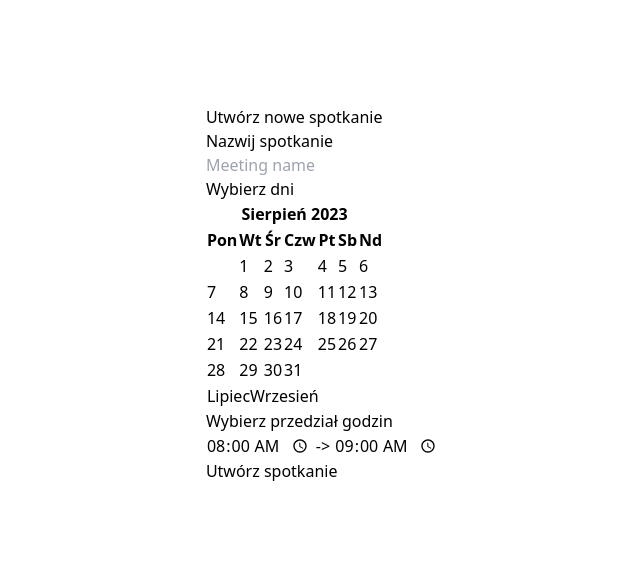
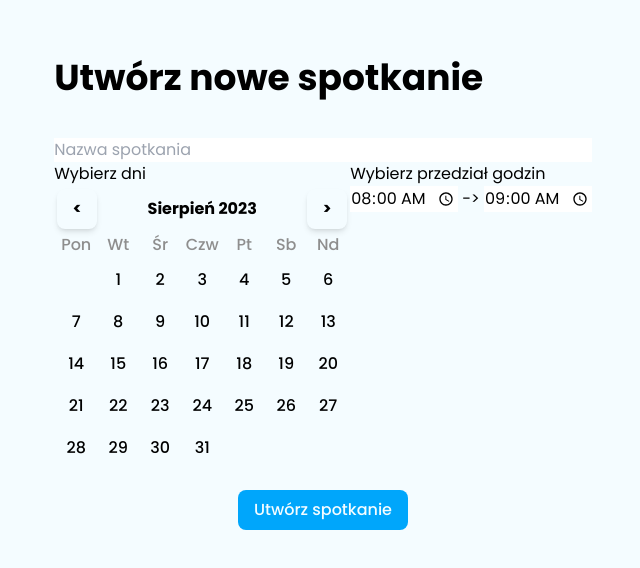
Before and after one commit to kkrukowski/meetifynow, a React (Vite) app in the folder client/: page /meet/new in a window 1280 px wide. Shown: the part 106-674 px from the top of the page, without its empty margins (317-957 px from the left). Built offline with nearby package versions, Linux system fonts and the light colour scheme.

Commit message:
Styling calendar

```diff
--- a/client/src/assets/css/answerMeeting.css
+++ b/client/src/assets/css/answerMeeting.css
@@ -6,10 +6,6 @@ td {
   cursor: pointer;
 }
 
-td.selected {
-  background-color: greenyellow;
-}
-
 td.answered {
   background-color: red;
 }
--- a/client/src/assets/css/createMeeting.css
+++ b/client/src/assets/css/createMeeting.css
@@ -6,7 +6,3 @@ td {
   cursor: pointer;
   user-select: none;
 }
-
-td.selected {
-  background-color: greenyellow;
-}
--- a/client/src/index.css
+++ b/client/src/index.css
@@ -1,3 +1,4 @@
+@import url("https://fonts.googleapis.com/css2?family=Poppins:wght@300;400;500;700&display=swap");
 @tailwind base;
 @tailwind components;
 @tailwind utilities;
@@ -8,4 +9,11 @@ body {
   display: flex;
   justify-content: center;
   align-items: center;
+  background-color: #f4fcff;
+  font-size: 16px;
+  font-family: "Poppins", sans-serif;
 }
+
+* {
+  box-sizing: border-box;
+}
--- a/client/src/routes/AnswerMeeting.tsx
+++ b/client/src/routes/AnswerMeeting.tsx
@@ -14,6 +14,7 @@ export default function AnswerMeeting(props: any) {
   const [lookedUpDate, setLookedUpDate] = useState<string>();
   const [lookedUpTime, setLookedUpTime] = useState<string>();
   const [username, setUsername] = useState("");
+  const [availableCount, setAvailableCount] = useState(0);
   const answers = props.answers;
 
   const availabilityInfoNonMerged = answers.flatMap((answer: any) => {
@@ -103,7 +104,7 @@ export default function AnswerMeeting(props: any) {
             }}
             className={`${isAnswered(dateTime) ? "answered" : ""} ${
               selectedTimecells.includes(dateTime) ? "selected" : ""
-            }`}
+            } "rounded"`}
           ></td>
         );
       }
@@ -164,11 +165,22 @@ export default function AnswerMeeting(props: any) {
     }
   };
 
+  useEffect(() => {
+    if (lookedUpDatetime) {
+      if (availabilityInfo[lookedUpDatetime]?.length > 0)
+        setAvailableCount(availabilityInfo[lookedUpDatetime]?.length);
+      else setAvailableCount(0);
+    } else setAvailableCount(0);
+  });
+
   return (
-    <main className="flex">
-      <section className="availability__info w-1/2">
+    <main className="flex w-[800px]">
+      <section className="availability__info w-1/2 mr-10">
         <h3>
-          Dostepność w dniu {lookedUpDate} o {lookedUpTime}:
+          {availableCount}/{answers.length}
+        </h3>
+        <h3>
+          {lookedUpDate} {lookedUpTime}
         </h3>
         <ul>{renderAvailabilityInfo()}</ul>
       </section>
--- a/client/src/routes/CreateMeeting.tsx
+++ b/client/src/routes/CreateMeeting.tsx
@@ -83,7 +83,11 @@ export default function CreateMeeting() {
               onMouseDown={() => toggleTimecell(+date)}
               onMouseUp={() => setIsMouseDown(false)}
               onMouseOver={() => handleMouseOver(+date)}
-              className={selectedDates.includes(+date) ? "selected" : ""}
+              className={`h-10 w-10 font-medium text-center ${
+                selectedDates.includes(+date)
+                  ? "bg-primary rounded-lg text-light selected"
+                  : ""
+              }`}
             >
               {day}
             </td>
@@ -159,44 +163,52 @@ export default function CreateMeeting() {
   };
 
   return (
-    <section>
-      <h1>Utwórz nowe spotkanie</h1>
-      <form id="create-meeting-form">
-        <h3>Nazwij spotkanie</h3>
+    <section className="flex flex-col justify-center">
+      <h1 className="text-4xl font-bold mb-10">Utwórz nowe spotkanie</h1>
+      <form id="create-meeting-form" className="flex flex-col justify-center">
+        {/* Meeting name input */}
         <input
           type="text"
-          placeholder="Meeting name"
+          placeholder="Nazwa spotkania"
           onChange={(e) => setMeetingName(e.target.value)}
           required
         />
+        {/* Choose date */}
+        <div className="flex justify-center">
           <div>
             <h3>Wybierz dni</h3>
-          <table className="date__selection--table">
+            <table className="date__selection--table border-separate border-spacing-0.5">
               <thead>
                 <tr>
                   <th colSpan={7}>
-                  {monthName[month]} {year}
+                    <div className="flex justify-between items-center">
+                      <button
+                        onClick={prevMonth}
+                        className="h-10 w-10 rounded-lg bg-light hover:bg-light-hover active:bg-light-active shadow-md transition-colors"
+                      >
+                        &lt;
+                      </button>
+                      <span>{monthName[month] + " " + year}</span>
+                      <button
+                        onClick={nextMonth}
+                        className="h-10 w-10 rounded-lg bg-light hover:bg-light-hover active:bg-light-active shadow-md transition-colors"
+                      >
+                        &gt;
+                      </button>
+                    </div>
                   </th>
                 </tr>
                 <tr>
-                <th>Pon</th>
-                <th>Wt</th>
-                <th>Śr</th>
-                <th>Czw</th>
-                <th>Pt</th>
-                <th>Sb</th>
-                <th>Nd</th>
+                  <th className="font-medium text-gray">Pon</th>
+                  <th className="font-medium text-gray">Wt</th>
+                  <th className="font-medium text-gray">Śr</th>
+                  <th className="font-medium text-gray">Czw</th>
+                  <th className="font-medium text-gray">Pt</th>
+                  <th className="font-medium text-gray">Sb</th>
+                  <th className="font-medium text-gray">Nd</th>
                 </tr>
               </thead>
               <tbody>{showCalendar(month, year)}</tbody>
-            <tbody>
-              <tr>
-                <td colSpan={7}>
-                  <button onClick={prevMonth}>{monthName[month - 1]}</button>
-                  <button onClick={nextMonth}>{monthName[month + 1]}</button>
-                </td>
-              </tr>
-            </tbody>
             </table>
           </div>
           <div>
@@ -217,7 +229,13 @@ export default function CreateMeeting() {
               onChange={handleEndTimeChange}
             />
           </div>
-        <button onClick={createMeeting}>Utwórz spotkanie</button>
+        </div>
+        <button
+          className="bg-primary hover:bg-primary-hover active:bg-primary-active text-light font-medium w-fit px-4 py-2 rounded-lg mt-5 self-center transition-colors"
+          onClick={createMeeting}
+        >
+          Utwórz spotkanie
+        </button>
       </form>
     </section>
   );
--- a/client/tailwind.config.cjs
+++ b/client/tailwind.config.cjs
@@ -2,7 +2,27 @@
 module.exports = {
   content: ["./index.html", "./src/**/*.{js,ts,jsx,tsx}"],
   theme: {
-    extend: {},
+    extend: {
+      fontFamily: {
+        poppins: ["Poppins", "sans-serif"],
+      },
+      backgroundColor: {
+        primary: "#00A6FB",
+        "primary-hover": "#0096E0",
+        "primary-active": "#0086C0",
+        'light': "#f4fcff",
+        "light-hover": "#e4f4ff",
+        "light-active": "#d4ecff",
+      },
+      textColor: {
+        light: "#f4fcff",
+        dark: "#1c1c1c",
+        gray: "#8e8e8e",
+      },
+    },
+    fontFamily: {
+      poppins: ["Poppins", "sans-serif"],
+    },
   },
   plugins: [],
 };
```
Lines whose indentation alone changed are shown as unchanged.
